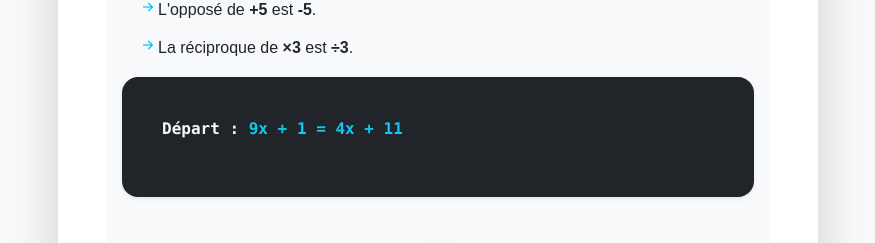
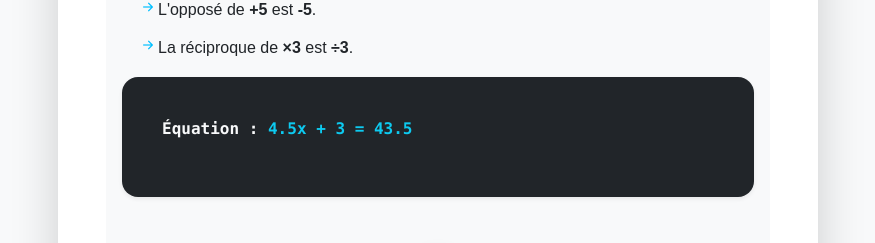
Before and after one commit to agbeSimi/litterAI, a React (Vite) app: page /modelage3 in a window 1280 px wide. Shown: the part 355-598 px from the top of the page, without its empty margins (202-1077 px from the left). Built offline with nearby package versions, Linux system fonts and the light colour scheme.

Commit message:
ecemple de resolution et implementaiton dans la page modelisation

```diff
--- /dev/null
+++ b/src/pages/Equation/ExempleResolution/ExempleResolution3.jsx
@@ -0,0 +1,117 @@
+import React, { useEffect, useState } from "react";
+import { motion } from "framer-motion";
+import BoutonSuivant from "../../../composants/BoutonSuivant.jsx";
+
+function ExempleResolution3() {
+  const [equation, setEquation] = useState({ a: 0, b: 0, c: 0, x: 0 });
+  const [indexEtape, setIndexEtape] = useState(1);
+
+  function genererEquation() {
+    // Format : aX + b = c
+    let valA = (Math.floor(Math.random() * 8) + 2) / 2; // ex: 1.5, 2.5, 4
+    const valX = Math.floor(Math.random() * 8) + 2;    // X reste entier pour la clarté
+    let valB = (Math.floor(Math.random() * 10) + 1) / 2; // b décimal
+
+    // Calcul de c pour tomber juste
+    const valC = valA * valX + valB;
+
+    setEquation({
+      a: valA,
+      b: valB,
+      c: valC,
+      x: valX
+    });
+  }
+
+  useEffect(() => {
+    genererEquation();
+  }, []);
+
+  const { a, b, c, x: sol } = equation;
+
+  const etapes = [
+    {
+      id: 1,
+      jsx: <p className="mb-2 fw-bold">Équation : <span className="text-info">{a}x + {b} = {c}</span></p>
+    },
+    {
+      id: 2,
+      jsx: <p className="text-warning ms-3 small">Étape 1 : On veut isoler le bloc avec x. Enlevons le +{b}.</p>
+    },
+    {
+      id: 3,
+      jsx: (
+        <p className="mb-3 ms-3 border-start ps-2">
+          On fait <span className="text-danger">-{b}</span> des deux côtés :<br/>
+          {a}x + {b} <span className="text-danger">-{b}</span> = {c} <span className="text-danger">-{b}</span>
+        </p>
+      )
+    },
+    {
+      id: 4,
+      jsx: (
+        <div className="mb-3 ms-4 p-2 bg-secondary bg-opacity-10 border-start border-info rounded">
+          <p className="small mb-1 text-info">💡 Calcul à droite :</p>
+          <p className="mb-0">{c} - {b} = <span className="fw-bold text-info">{(c - b).toFixed(1)}</span></p>
+        </div>
+      )
+    },
+    {
+      id: 5,
+      jsx: <p className="mb-3">On obtient : <span className="text-info">{a}x = {(c - b).toFixed(1)}</span></p>
+    },
+    {
+      id: 6,
+      jsx: <p className="text-warning ms-3 small">Étape 2 : On veut x tout seul. On casse la multiplication par {a}.</p>
+    },
+    {
+      id: 7,
+      jsx: (
+        <p className="mb-3 ms-3 border-start ps-2">
+          On divise par <span className="text-danger">{a}</span> des deux côtés :<br/>
+          x = {(c - b).toFixed(1)} <span className="text-danger"> / {a}</span>
+        </p>
+      )
+    },
+    {
+      id: 8,
+      jsx: <p className="fs-5 fw-bold text-success border border-success p-2 rounded text-center">✅ x = {sol}</p>
+    }
+  ];
+
+  function etapeSuivante() {
+    if (indexEtape < etapes.length) {
+      setIndexEtape(indexEtape + 1);
+    }
+  }
+
+  return (
+    <>
+      <motion.div
+        initial={{ opacity: 0, y: 20 }}
+        animate={{ opacity: 1, y: 0 }}
+        className="card bg-dark text-light border-0 rounded-4 p-4 mb-5 shadow-sm"
+      >
+        <div className="card-body font-monospace">
+          {etapes.slice(0, indexEtape).map((etape) => (
+            <motion.div
+              initial={{ opacity: 0, x: -20 }}
+              animate={{ opacity: 1, x: 0 }}
+              key={etape.id}
+              className="mb-3"
+            >
+              {etape.jsx}
+            </motion.div>
+          ))}
+        </div>
+      </motion.div>
+
+      <BoutonSuivant
+        onClick={etapeSuivante}
+        visible={indexEtape < etapes.length}
+      />
+    </>
+  );
+}
+
+export default ExempleResolution3;
--- a/src/pages/Equation/Modelage/Modelage 3.jsx
+++ b/src/pages/Equation/Modelage/Modelage 3.jsx
@@ -1,19 +1,16 @@
 import React, {useState} from "react";
 import { motion } from "framer-motion";
 import {useNavigate} from "react-router-dom";
-import ExempleResolution2 from "../ExempleResolution/ExempleResolution2.jsx";
+import ExempleResolution3 from "../ExempleResolution/ExempleResolution3.jsx";
 
 
-function Modelage2() {
+function Modelage3() {
   const [afficheVideo, setAfficheVideo] = useState(false);
   const navigate = useNavigate();
   const goToVideo = () => {
     setAfficheVideo( !afficheVideo );
   };
 
-  const goToPratiqueGuide = () => {
-    navigate("/pratiqueGuide")
-  }
   return(
     <div className="container py-5 min-h-screen bg-light">
       <div className="row justify-content-center">
@@ -45,7 +42,7 @@ function Modelage2() {
             </div>
 
             {/* --- Résolution Sombre --- */}
-            <ExempleResolution2/>
+            <ExempleResolution3/>
 
 
             {/* --- Actions --- */}
@@ -92,4 +89,4 @@ function Modelage2() {
   )
 }
 
-export default Modelage2;
+export default Modelage3;
```
